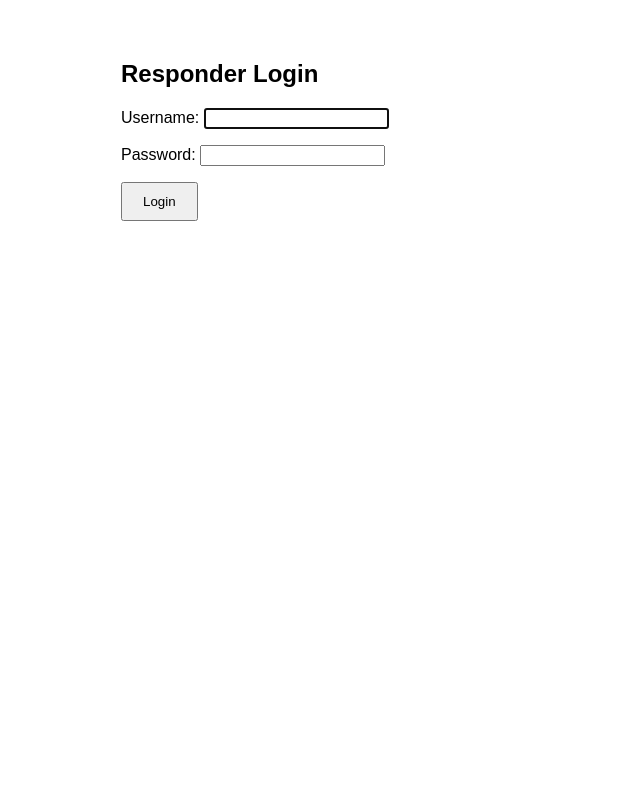
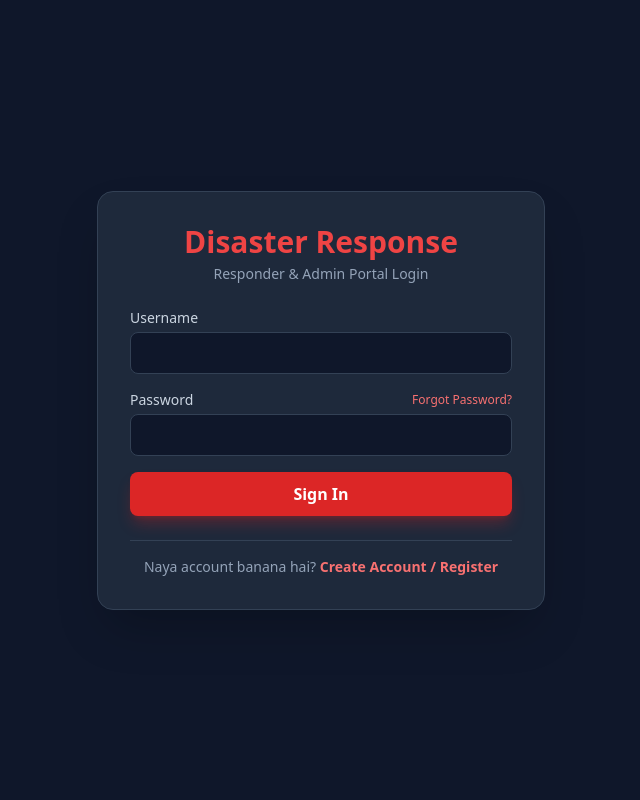
Before and after one commit to muhammadahsansroya-prog/-disaster-response-system-, a Django app: page /login/ in a window 1280 px wide. Shown: the whole page, without its empty margins (319-959 px from the left). Run offline with Django 5.2, Linux system fonts and the light colour scheme; some libraries are stand-ins or nearby versions.

Commit message:
Add styled login page with signup and forgot password links

```diff
--- a/core/templates/core/login.html
+++ b/core/templates/core/login.html
@@ -1,12 +1,56 @@
 <!DOCTYPE html>
-<html>
-<head><title>Responder Login</title></head>
-<body style="font-family: Arial; max-width: 400px; margin: 60px auto;">
-    <h2>Responder Login</h2>
-    <form method="POST">
-        {% csrf_token %}
-        {{ form.as_p }}
-        <button type="submit" style="padding: 10px 20px;">Login</button>
-    </form>
+<html lang="en">
+<head>
+    <meta charset="UTF-8">
+    <meta name="viewport" content="width=device-width, initial-scale=1.0">
+    <title>Responder Login - Disaster Response System</title>
+    <script src="https://cdn.tailwindcss.com"></script>
+</head>
+<body class="bg-slate-900 text-white flex items-center justify-center min-h-screen p-4">
+
+    <div class="bg-slate-800 p-8 rounded-2xl shadow-2xl w-full max-w-md border border-slate-700">
+        <div class="text-center mb-6">
+            <h1 class="text-3xl font-extrabold text-red-500">Disaster Response</h1>
+            <p class="text-slate-400 text-sm mt-1">Responder & Admin Portal Login</p>
+        </div>
+
+        {% if form.errors %}
+            <div class="bg-red-500/20 border border-red-500 text-red-300 p-3 rounded-lg text-sm mb-4 text-center">
+                Username ya Password ghalat hai. Baraye meherbani dobara koshish karein.
+            </div>
+        {% endif %}
+
+        <form method="post" action="{% url 'login' %}" class="space-y-4">
+            {% csrf_token %}
+
+            <div>
+                <label class="block text-sm font-medium text-slate-300 mb-1">Username</label>
+                <input type="text" name="username" required
+                    class="w-full px-4 py-2 bg-slate-900 border border-slate-700 rounded-lg focus:outline-none focus:border-red-500 text-white">
+            </div>
+
+            <div>
+                <div class="flex justify-between items-center mb-1">
+                    <label class="block text-sm font-medium text-slate-300">Password</label>
+                    <a href="{% url 'password_reset' %}" class="text-xs text-red-400 hover:underline">Forgot Password?</a>
+                </div>
+                <input type="password" name="password" required
+                    class="w-full px-4 py-2 bg-slate-900 border border-slate-700 rounded-lg focus:outline-none focus:border-red-500 text-white">
+            </div>
+
+            <button type="submit"
+                class="w-full bg-red-600 hover:bg-red-700 font-semibold py-2.5 rounded-lg transition duration-200 mt-2 shadow-lg shadow-red-600/30">
+                Sign In
+            </button>
+        </form>
+
+        <div class="mt-6 text-center border-t border-slate-700 pt-4">
+            <p class="text-sm text-slate-400">
+                Naya account banana hai?
+                <a href="{% url 'signup' %}" class="text-red-400 font-semibold hover:underline">Create Account / Register</a>
+            </p>
+        </div>
+    </div>
+
 </body>
 </html>
--- a/disaster_system/urls.py
+++ b/disaster_system/urls.py
@@ -1,10 +1,8 @@
 from django.contrib import admin
 from django.urls import path, include
-from django.contrib.auth import views as auth_views
 
 urlpatterns = [
     path('admin/', admin.site.urls),
-    # Direct /accounts/login/ to your custom template so it never crashes
-    path('accounts/login/', auth_views.LoginView.as_view(template_name='core/login.html')),
-    path('', include('core.urls')),
+    path('accounts/', include('django.contrib.auth.urls')),  # Includes Password Reset, Login & Auth routes
+    path('', include('core.urls')),                          # Core Application Routes
 ]
```
